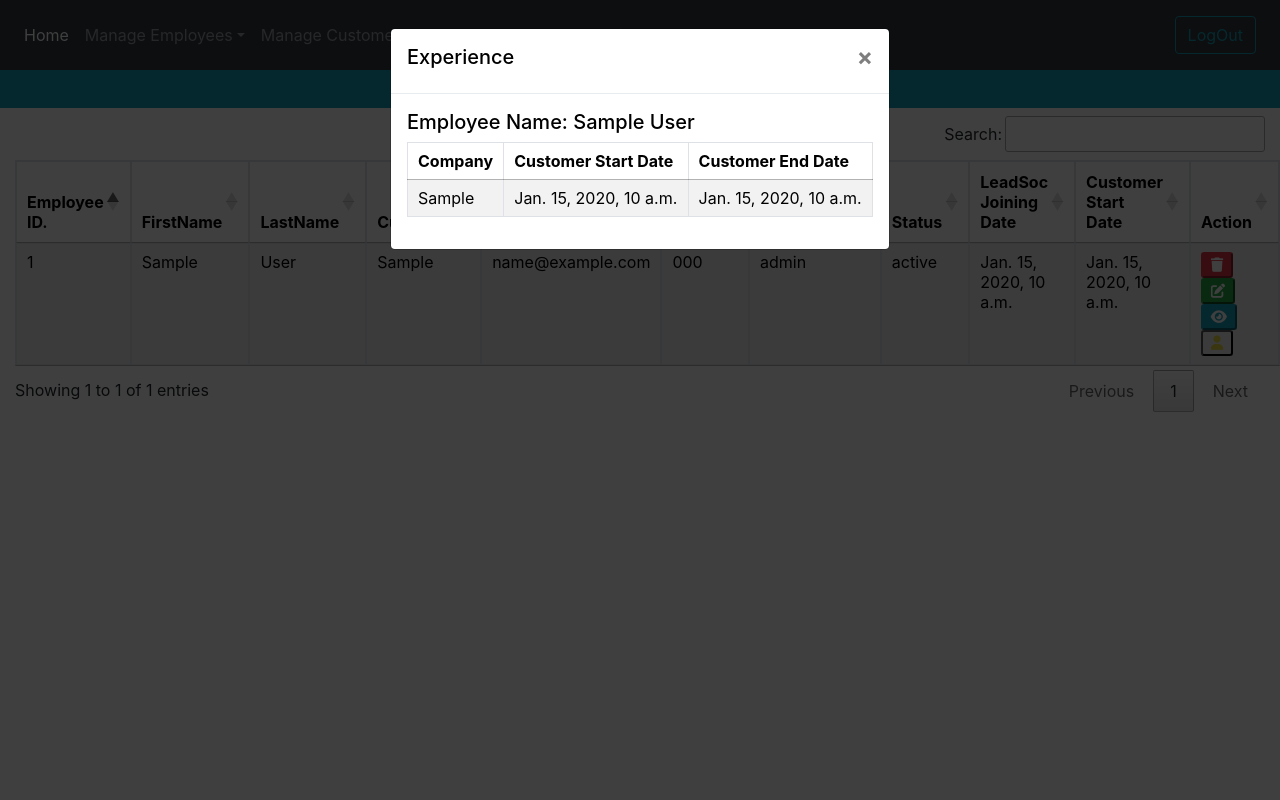
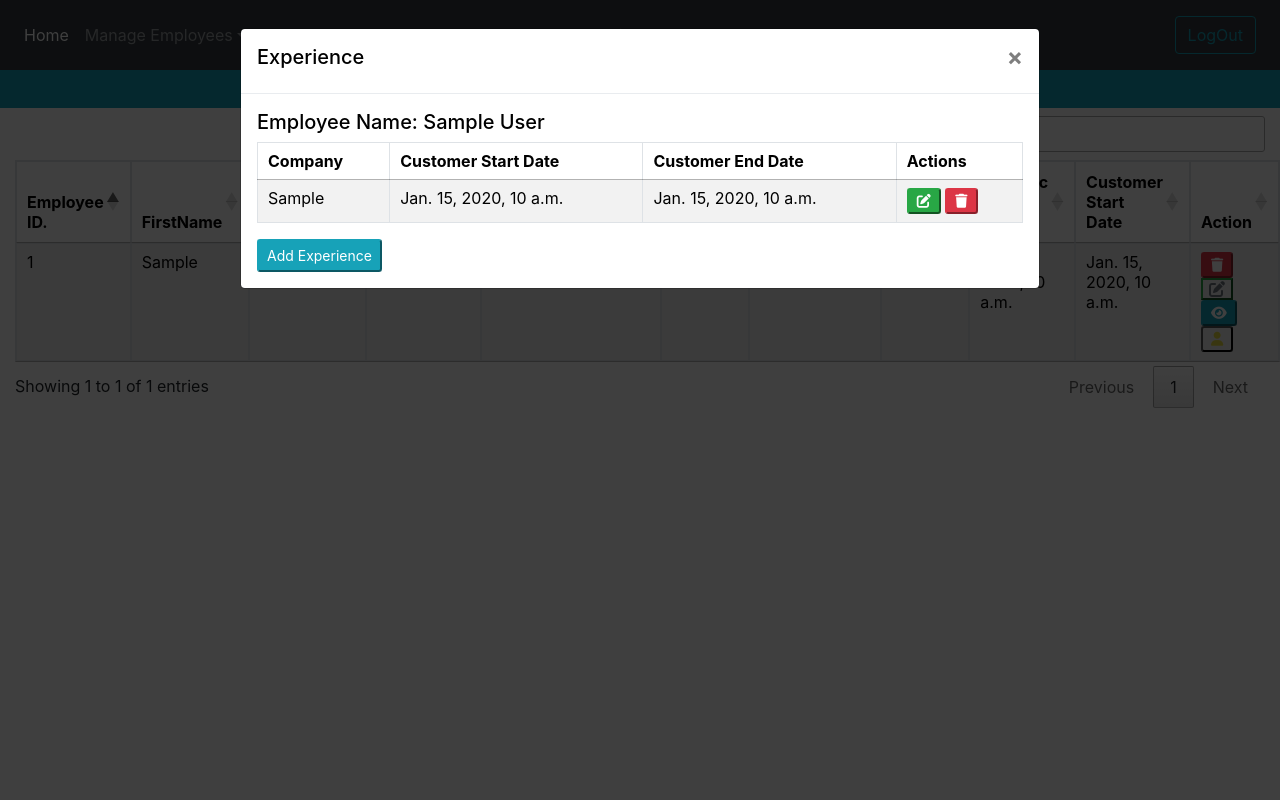
Before and after one commit to TaranGovindMenon/Leadsoc_interns, a Django app: template emp_data/templates/showemp.html in a window 1280 px wide, after a click that opens the changed part. Run offline with Django 3.2, Linux system fonts and the light colour scheme; the template is opened without the code that fills it: most values are stand-ins (such as "Sample title", 1, 10 or a date in 2020); some libraries are stand-ins or nearby versions.

Commit message:
6/7: Changed functionalities in showemp

```diff
--- a/emp_data/templates/experience.html
+++ b/emp_data/templates/experience.html
@@ -23,7 +23,10 @@
       </div>
       <div class="form-group">
         <label for="id_customer_end_date_0">Customer End Date:</label>
-        <input type="date" name="customer_end_date[]" id="id_customer_end_date_0">
+        <input type="date" name="customer_end_date[]" id="id_customer_end_date_0" min = "{{ today }}">
+        <script>
+          document.getElementById("id_customer_end_date_0").min = "{{ today }}";
+        </script>
       </div>
     </div>
 
--- a/emp_data/templates/show_cust_requirements.html
+++ b/emp_data/templates/show_cust_requirements.html
@@ -43,7 +43,7 @@
         <option value="Active">Active</option>
         <option value="Non Active">Non Active</option>
     </select>
-    <button class="go-btn" type="submit" onClick="window.location.href = getLink()">Submit</button>
+    <button class="go-btn" type="submit" onClick="window.location.href = getLink()">Search</button>
 </div>
 <script>
     function getLink(){
--- a/emp_data/templates/showemp.html
+++ b/emp_data/templates/showemp.html
@@ -23,7 +23,7 @@
 </center>
 
 <div class="container-fluid">
-  <table class="table table-bordered table-hover" id="example">
+  <table class="table table-bordered table-hover" id="example" name="example">
     <thead class="bg-info text-white">
       <tr>
         <th>Employee ID.</th>
@@ -57,21 +57,36 @@
         <td>
 
           <button class="btn-danger btn-sm" onclick="location.href='/deleteEmp/{{employee.e_id}}'"><i
-              class="fa-solid fa-trash fa-beat"></i></button>
-          <button class="btn-success btn-sm" data-toggle="modal" data-target="#modalForm{{employee.ePhone}}"><i
-              class="fa-solid fa-pen-to-square fa-beat"></i></button>
+              class="fa-solid fa-trash"></i></button>
+          {% if current_emp.eRole.role_name == 'HR' or  current_emp.eRole.role_name == 'Bu Head' %}
+            <button class="btn-success btn-sm" data-toggle="modal" data-target="#modalForm{{employee.ePhone}}"><i
+                class="fa-solid fa-pen-to-square"></i>
+            </button>
+          {% else %}
+          <span class="d-inline-block" tabindex="0" data-bs-toggle="popover{{employee.e_id}}" data-bs-trigger="hover focus" data-bs-content="Authorized for HR or Bu-Head only" data-bs-placement="left">
+            <button class="btn-outline-secondary btn-success" disabled>
+              <i class="fa-solid fa-pen-to-square"></i>
+            </button>
+          </span>
+
+            <script>
+              $(function () {
+                  $('[data-bs-toggle="popover{{employee.e_id}}"]').popover({ trigger: "hover focus" })
+              })
+          </script>
+          {% endif %}
           <!-- <button class="btn-success btn-sm" onclick="location.href='/editemp/{{employee.eFname}}'"><i
               class="fa-solid fa-pen-to-square"></i></button> -->
           <button class="btn-info btn-sm data" data-toggle="modal" data-target="#modalTable{{employee.ePhone}}">
-            <i class="fa-solid fa-eye fa-beat"></i>
+            <i class="fa-solid fa-eye"></i>
           </button>
           <button class="btn-sm" onclick="location.href='/experience/{{employee.e_id}}'">
-            <i class="fa-solid fa-user fa-beat" style="color: #e6db43;"></i>
+            <i class="fa-solid fa-user" style="color: #e6db43;"></i>
           </button>
 
           <div class="modal" id="modalTable{{employee.ePhone}}" data-bs-backdrop="static" data-bs-keyboard="false"
             tabindex="-1" aria-labelledby="staticBackdropLabel" aria-hidden="true">
-            <div class="modal-dialog">
+            <div class="modal-dialog modal-lg">
               <div class="modal-content">
                 <div class="modal-header">
                   <h5>Experience</h5>
@@ -79,12 +94,13 @@
                 </div>
                 <div class="modal-body">
                   <h5>Employee Name: {{employee.eFname}} {{employee.eLname}} </h5>
-                  <table class="table table-striped">
+                  <table class="table table-striped" id="example1" name="example1">
                     <thead>
                       <tr>
                         <th>Company</th>
                         <th>Customer Start Date</th>
                         <th>Customer End Date</th>
+                        <th>Actions</th>
                       </tr>
                     </thead>
                     <tbody>
@@ -94,12 +110,53 @@
                         <td>{{val.refer_customer}}</td>
                         <td>{{val.customer_start_date}}</td>
                         <td>{{val.customer_end_date}}</td>
+                        <td>
+                          <button class="btn-success btn-sm">
+                            <i class="fa-solid fa-pen-to-square"></i>
+                          </button>
+                          <button onclick="location.href='/delete_experience/{{val.id}}'" class="btn-danger btn-sm">
+                            <i class="fa-solid fa-trash"></i>
+                          </button>
+                        </td>
                       </tr>
                       {% endif %}
                       {% endfor %}
                     </tbody>
+                  </table>
+                  <button class="btn-info btn-sm" id="add-exp{{employee.e_id}}" name="add-exp{{employee.e_id}}" onclick='Add_exp()'>
+                    Add Experience
+                  </button>
 
-                  </table>
+                  <!-- <script>
+                    function Add_exp() {
+                      var my_row = "{% csrf_token %}<tr><td><input type='text' id='comp_input'></td><td><input type='date' id='start_date'></td><td><input type='date' id='end_date'></td><td><button class='btn-info btn-sm' onclick='submitForm()'>Submit</button></td></tr>";
+                      $("#example1 tbody").append(my_row);
+                    }
+
+                    function submitForm() {
+                      var form = document.getElementById("submit_exp");
+                      form.submit();
+                    }
+                  </script> -->
+
+                  <!-- <form id="submit_exp" action="/addexperience/1" method="GET">
+                    {% csrf_token %}
+                  </form> -->
+
+                  <script>
+                    function Add_exp() {
+                      var my_row = "<tr><td><input type='text' id='comp_input'></td><td><input type='date' id='start_date'></td><td><input type='date' id='end_date'></td><td><button class='btn-info btn-sm'  type='submit' form='form1'>Submit</button></td></tr>";
+                      $("#example1 tbody").append(my_row);
+                    }
+                  </script>
+
+                  <!-- <script>
+                    function Add_exp() {
+                      var my_row = "<tr><td><form action='/addexperience' id='form1' method='POST'>{% csrf_token %}<input type='text' id='comp_input'></td><td><input type='date' id='start_date'></td><td><input type='date' id='end_date'></td><td><button class='btn-info btn-sm'  type='submit' form='form1'>Submit</button></form></td></tr>";
+                      $("#example1 tbody").append(my_row);
+                    }
+                  </script>
+                   -->
                 </div>
 
               </div>
--- a/management/urls.py
+++ b/management/urls.py
@@ -81,8 +81,11 @@ urlpatterns = [
     # path('editemp/<str:eFname>', views.editemp),
     path('updateEmp/<str:e_id>', views.updateEmp),
 
+    #For experience page
     path('experience/<str:e_id>',views.experience),
-    path('addexperience/<str:e_id>',views.addexperience),
+    path('addexperience',views.addexperience),
+    path('delete_experience/<int:exp_id>', views.delete_experience),
+
     # employee deleted from customer
     path('delete_Emp_Customer/<str:eFname>/<int:Customer_Requirement_id>', views.delete_Emp_Customer),
     path('summary',views.summary),
```
Also changed, not shown: emp_data/views.py (+23 -21 lines).
